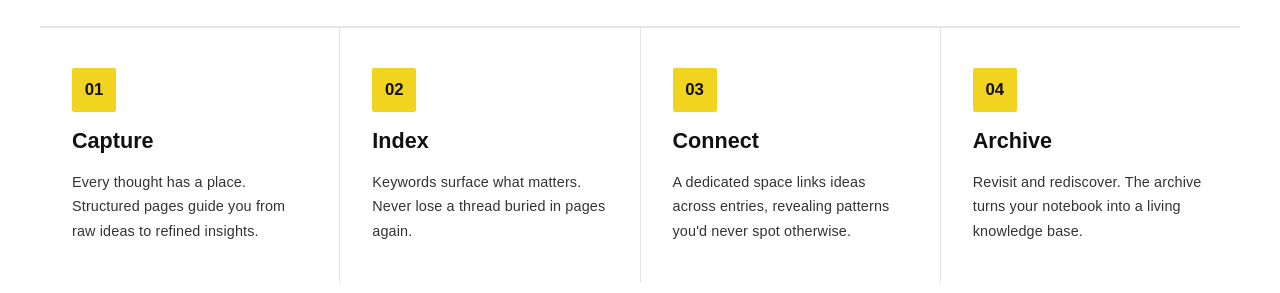
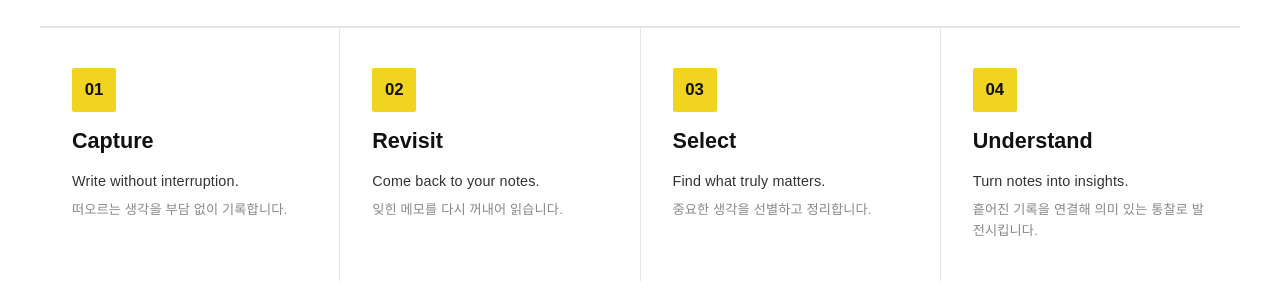
Before and after one commit to 2suui/Think-x, a React (Vite) app: page / in a window 1280 px wide. Shown: the part 1480-1773 px from the top of the page. Built offline with nearby package versions, Linux system fonts and the light colour scheme; the HTML template or start-up script is replaced by a standard one; a web font is replaced by a local one.

Commit message:
Update What is Think X 4 card steps copy (Capture, Revisit, Select, Understand)

```diff
--- a/src/App.jsx
+++ b/src/App.jsx
@@ -154,10 +154,26 @@ function WhyThinkX() {
   const gridRef = useFadeIn();
 
   const REASONS = [
-    { label: 'Capture', desc: 'Every thought has a place. Structured pages guide you from raw ideas to refined insights.' },
-    { label: 'Index', desc: 'Keywords surface what matters. Never lose a thread buried in pages again.' },
-    { label: 'Connect', desc: "A dedicated space links ideas across entries, revealing patterns you'd never spot otherwise." },
-    { label: 'Archive', desc: 'Revisit and rediscover. The archive turns your notebook into a living knowledge base.' },
+    {
+      label: 'Capture',
+      descEn: 'Write without interruption.',
+      descKo: '떠오르는 생각을 부담 없이 기록합니다.',
+    },
+    {
+      label: 'Revisit',
+      descEn: 'Come back to your notes.',
+      descKo: '잊힌 메모를 다시 꺼내어 읽습니다.',
+    },
+    {
+      label: 'Select',
+      descEn: 'Find what truly matters.',
+      descKo: '중요한 생각을 선별하고 정리합니다.',
+    },
+    {
+      label: 'Understand',
+      descEn: 'Turn notes into insights.',
+      descKo: '흩어진 기록을 연결해 의미 있는 통찰로 발전시킵니다.',
+    },
   ];
 
   return (
@@ -190,7 +206,10 @@ function WhyThinkX() {
           <div key={r.label} className={`why-card fade-in fade-in-delay-${i + 1}`}>
             <div className="why-badge-num">0{i + 1}</div>
             <h3 className="why-card-title">{r.label}</h3>
-            <p className="why-card-desc">{r.desc}</p>
+            <div>
+              <p className="why-card-desc">{r.descEn}</p>
+              <p className="why-card-desc-ko">{r.descKo}</p>
+            </div>
           </div>
         ))}
       </div>
--- a/src/index.css
+++ b/src/index.css
@@ -372,9 +372,19 @@ body {
 .why-card-desc {
   font-size: 0.9rem;
   color: var(--color-ink-secondary);
-  line-height: 1.7;
+  line-height: 1.6;
   margin: 0;
   font-weight: 500;
+  letter-spacing: 0.01em;
+}
+
+.why-card-desc-ko {
+  font-size: 0.825rem;
+  color: #888888;
+  line-height: 1.6;
+  margin-top: 6px;
+  margin-bottom: 0;
+  font-weight: 400;
   letter-spacing: 0.01em;
 }
 
```
Also changed, not shown: src/components/WhySection.jsx (+16 -19 lines).
